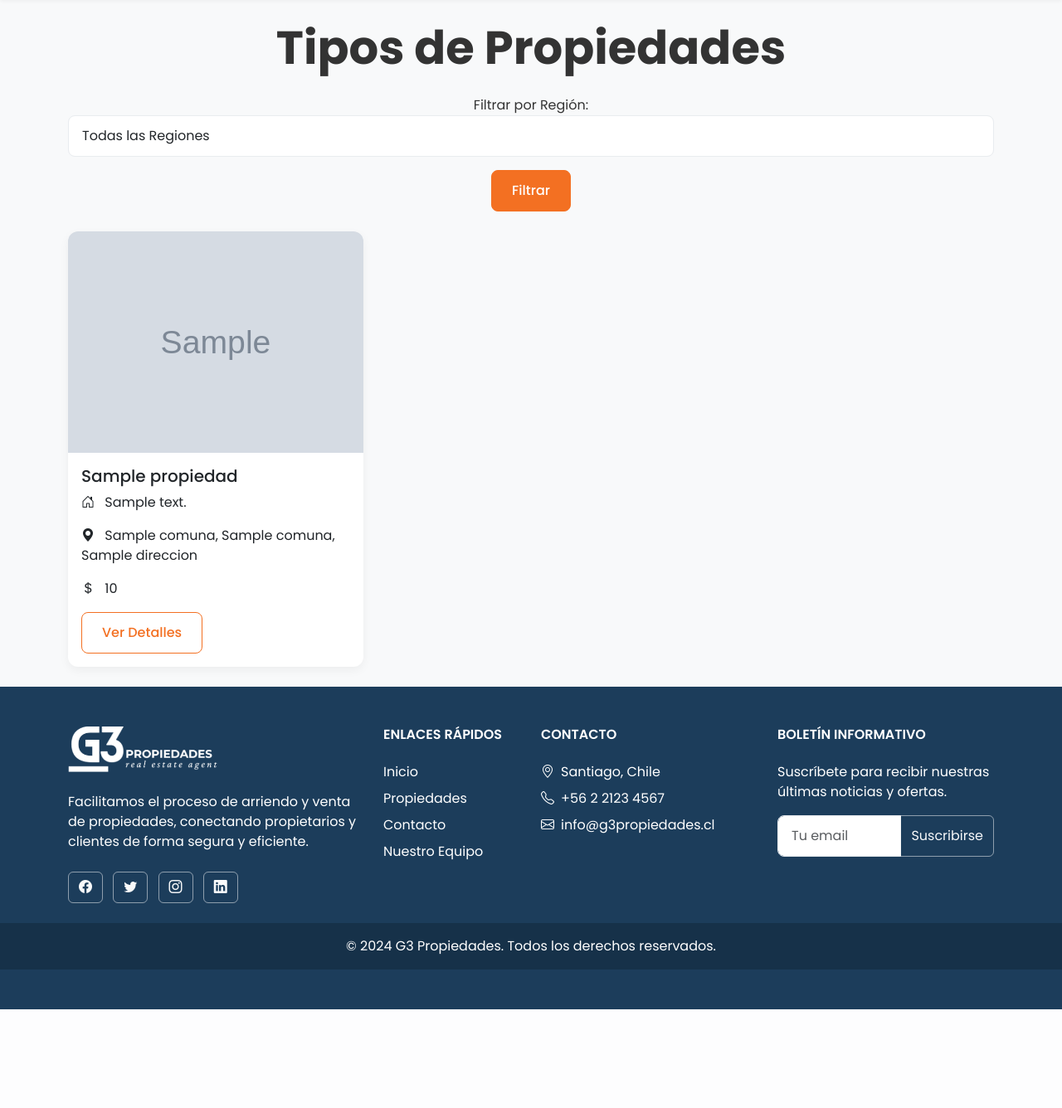
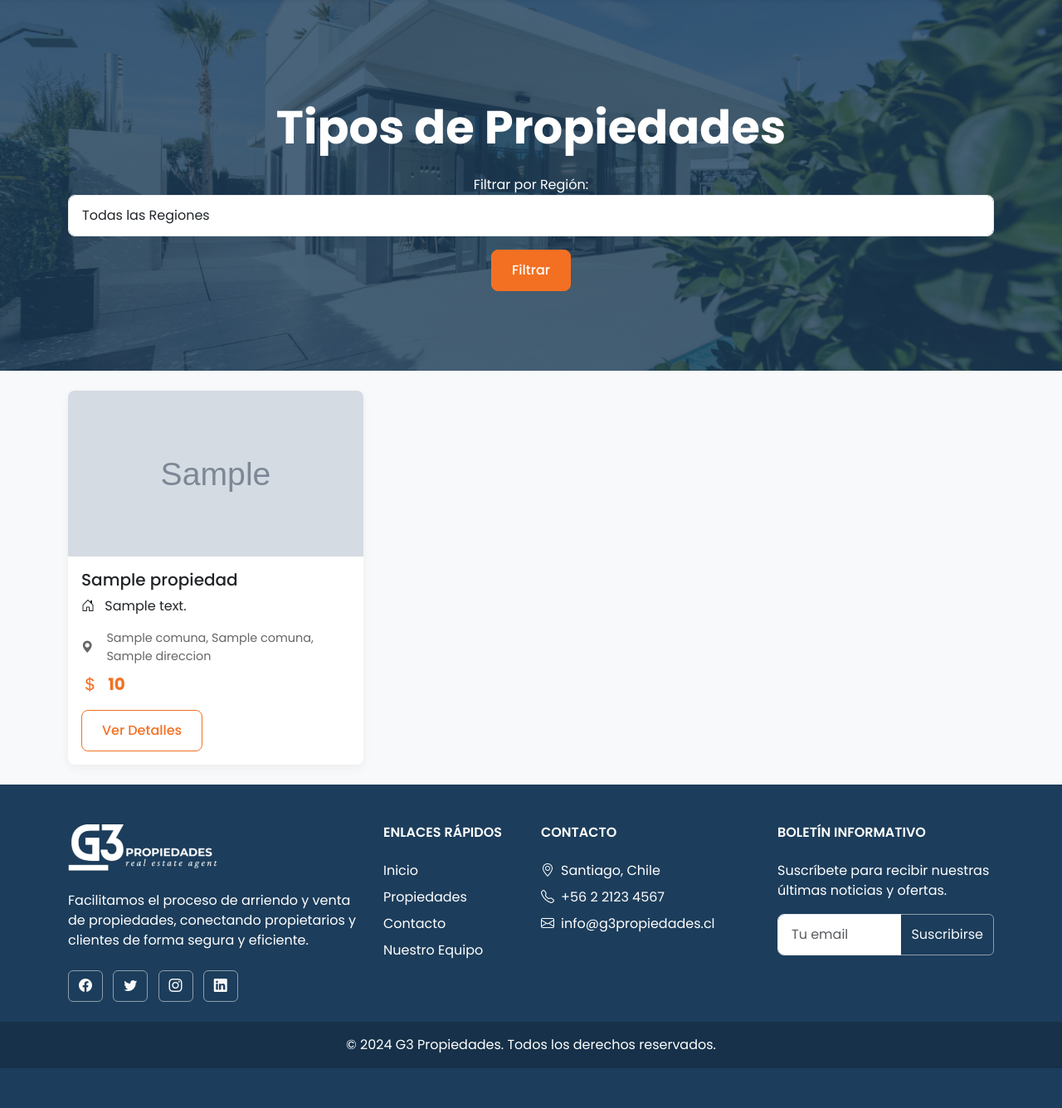
Before and after one commit to curso-python-g20-grupo5/proyecto_inmuebles, a Django app: template gestion_inmuebles/templates/search_properties.html in a window 1280 px wide. Shown: the part 118-1454 px from the top of the page at 83% size. Before the commit the page ends 1335 px from the top, so only its background shows below. Run offline with Django 3.2, Linux system fonts and the light colour scheme; the template is opened without the code that fills it: most values are stand-ins (such as "Sample title", 1, 10 or a date in 2020); grey boxes marked "Sample" are stand-in pictures; parts of the project's set-up code (start-up, migrations or seed data) failed here and were passed over; some libraries are stand-ins or nearby versions.

Commit message:
Cambio estilo e imagenes search y landin

```diff
--- a/gestion_inmuebles/templates/landing.html
+++ b/gestion_inmuebles/templates/landing.html
@@ -8,7 +8,7 @@
     /* Hero Section */
     .hero-section {
         background: linear-gradient(rgba(28, 61, 91, 0.85), rgba(28, 61, 91, 0.85)),
-                    url('{% static "images/hero-bg.jpg" %}');
+                    url('{% static "images/casa2.jpg" %}');
         background-size: cover;
         background-position: center;
         min-height: 80vh;
@@ -33,7 +33,9 @@
 
     /* Services Section */
     .services-section {
-        background: var(--primary-color);
+        background: linear-gradient(rgba(28, 61, 91, 0.85), rgba(28, 61, 91, 0.85)),
+                    url('{% static "images/casa3.jpg" %}');
+
         color: white;
         padding: 5rem 0;
     }
--- a/gestion_inmuebles/templates/search_properties.html
+++ b/gestion_inmuebles/templates/search_properties.html
@@ -1,6 +1,96 @@
 {% extends 'base.html' %}
 {% load static %}
 {% load custom_filters %}
+
+{% block title %}Property Listing Types - Veedoo{% endblock %}
+
+{% block extra_css %}
+<style>
+    .property-header {
+        background: linear-gradient(rgba(28, 61, 91, 0.8), rgba(28, 61, 91, 0.8)), url('{% static "images/casa1.jpg" %}');
+        background-size: cover;
+        background-position: center;
+        padding: 6rem 0;
+        color: white;
+    }
+
+    .search-container {
+        background: white;
+        border-radius: 8px;
+        padding: 2rem;
+        box-shadow: 0 4px 20px rgba(0,0,0,0.1);
+        margin-top: -4rem;
+        position: relative;
+        z-index: 2;
+    }
+
+    .property-card {
+        border: none;
+        border-radius: 8px;
+        overflow: hidden;
+        height: 100%;
+    }
+
+    .property-image {
+        height: 200px;
+        object-fit: cover;
+    }
+
+    .property-features {
+        display: flex;
+        gap: 1rem;
+        margin: 0.5rem 0;
+        color: #666;
+        font-size: 0.9rem;
+    }
+
+    .property-feature {
+        display: flex;
+        align-items: center;
+        gap: 0.25rem;
+    }
+
+    .property-price {
+        font-size: 1.25rem;
+        font-weight: 700;
+        color: var(--secondary-color);
+    }
+
+    .property-location {
+        display: flex;
+        align-items: center;
+        gap: 0.5rem;
+        color: #666;
+        font-size: 0.9rem;
+        margin-bottom: 0.5rem;
+    }
+
+    .btn-outline-primary {
+        color: var(--secondary-color);
+        border-color: var(--secondary-color);
+    }
+
+    .btn-outline-primary:hover {
+        background-color: var(--secondary-color);
+        color: white;
+    }
+
+    .filter-section {
+        background-color: white;
+        padding: 1.5rem;
+        border-radius: 8px;
+        margin-bottom: 2rem;
+        box-shadow: 0 2px 10px rgba(0,0,0,0.05);
+    }
+
+    .filter-title {
+        font-size: 1.1rem;
+        font-weight: 600;
+        margin-bottom: 1rem;
+        color: var(--primary-color);
+    }
+</style>
+{% endblock %}
 
 
 {% block content %}
```
Also changed, not shown: static/images/casa1.jpg (added), static/images/casa2.jpg (added), static/images/casa3.jpg (added).
